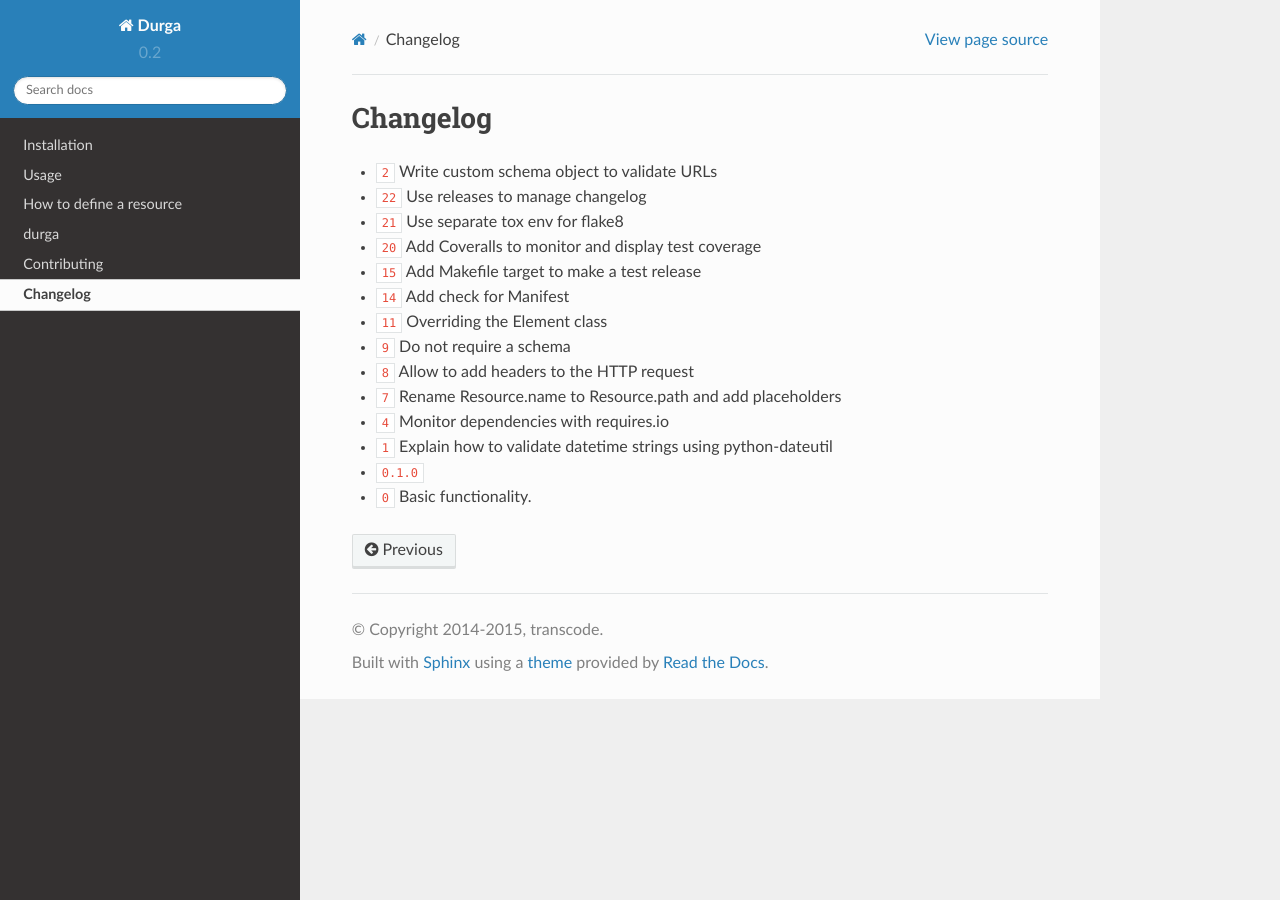
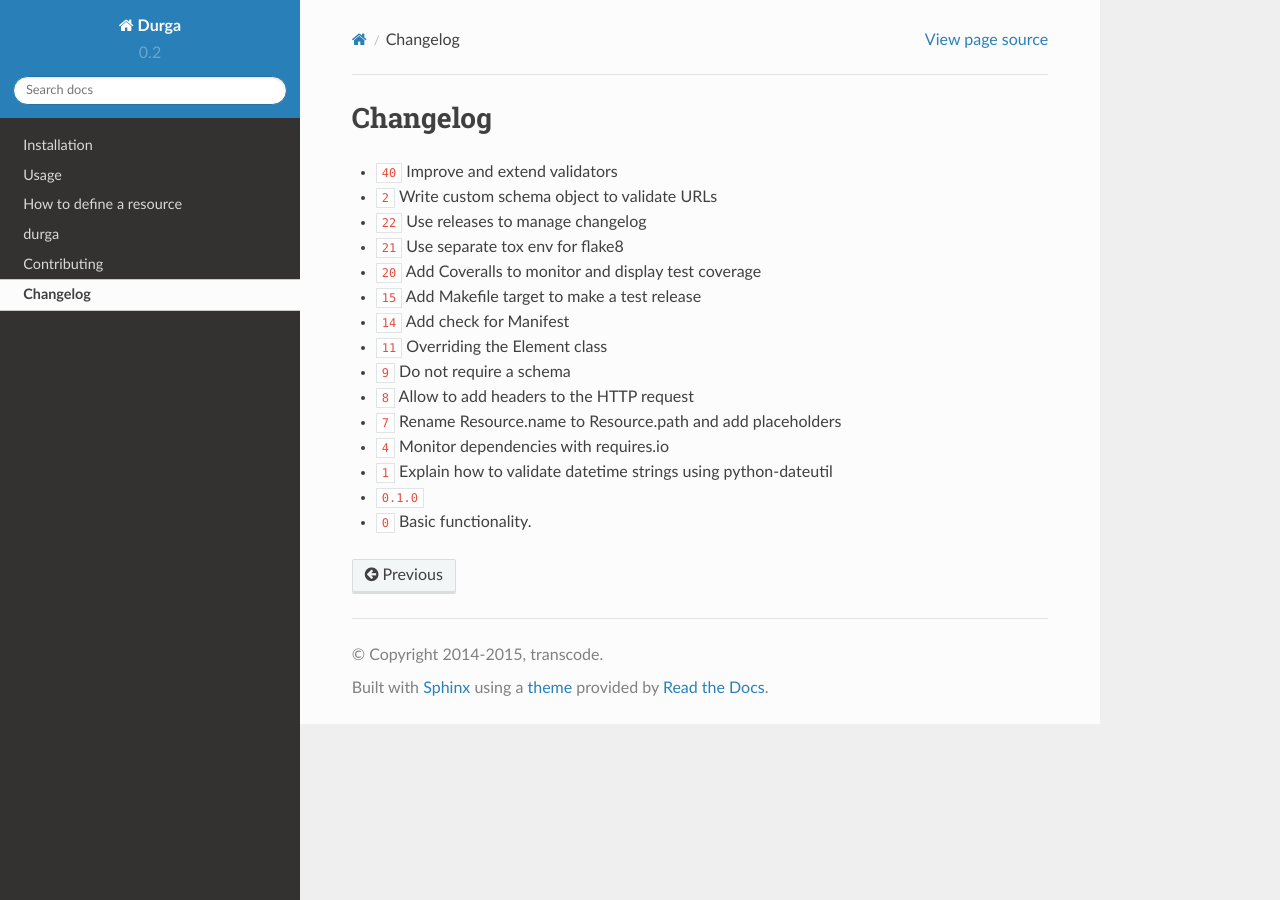
Before and after one commit to transcode-de/durga, a Sphinx documentation site: the page built from docs/changelog.rst, in a window 1280 px wide. Built offline with Sphinx 7.4.7 and the Read the Docs theme 2.0.0, drawn with Linux system fonts in a browser that asks for light colours; pages that are not in the unit, such as notebooks, are missing from menus; cross-references to code outside the pages are shown as plain code.

Commit message:
Updated changelog

```diff
--- a/docs/changelog.rst
+++ b/docs/changelog.rst
@@ -2,6 +2,7 @@
 Changelog
 *********
 
+* :support:`40` Improve and extend validators
 * :support:`2` Write custom schema object to validate URLs
 * :support:`22` Use releases to manage changelog
 * :support:`21` Use separate tox env for flake8
```
